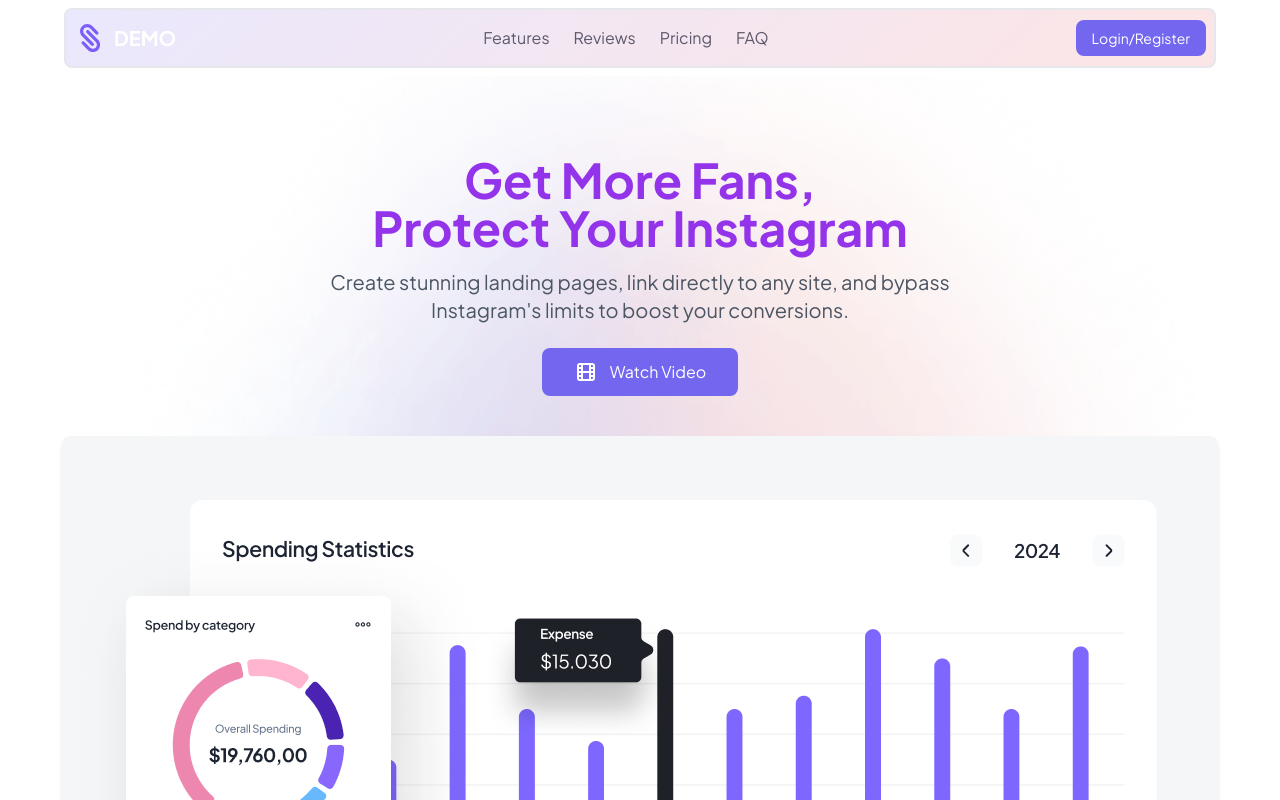
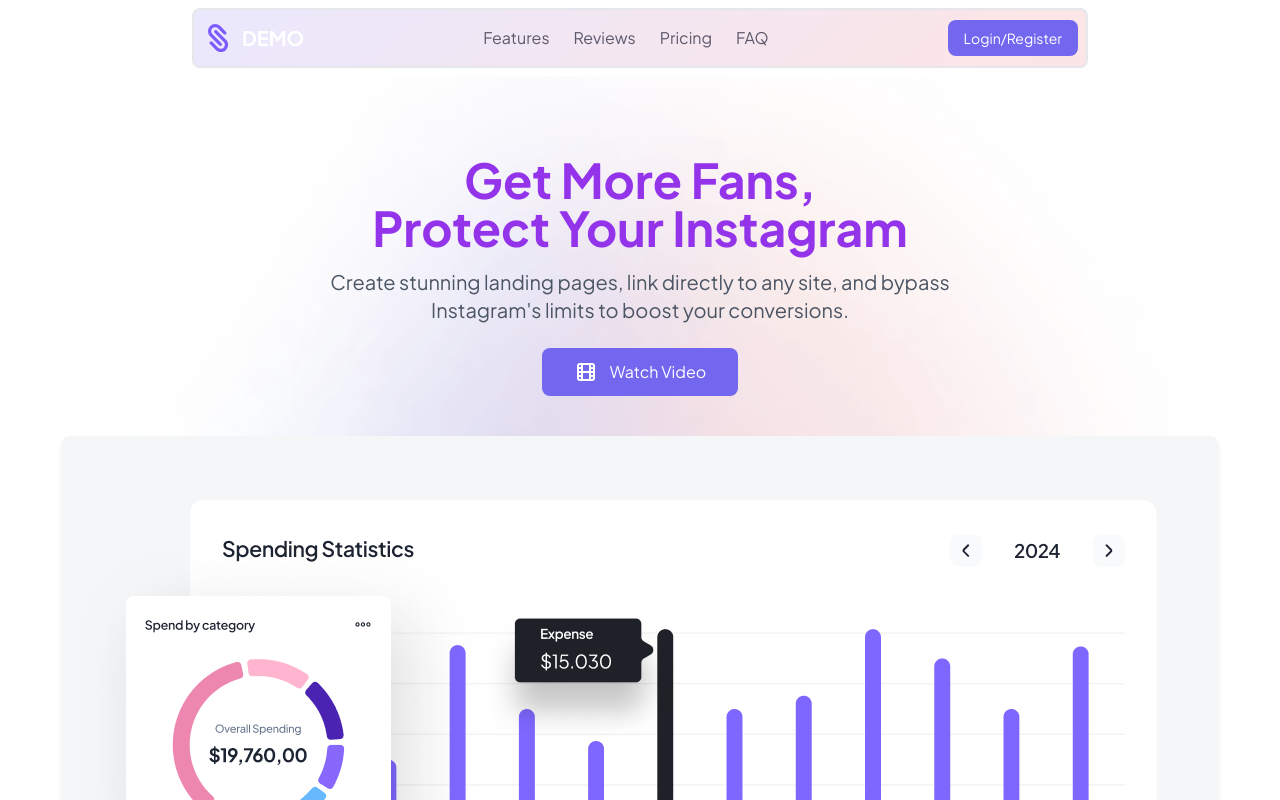
Before and after one commit to sandkingdev/nextjs-landing-page-with-seo, a Next.js app: page / in a window 1280 px wide. Shown: the top 800 px of the page. Built offline with nearby package versions, Linux system fonts and the light colour scheme.

Commit message:
the width of navbar be changed

```diff
--- a/components/Layout/Navbar/index.tsx
+++ b/components/Layout/Navbar/index.tsx
@@ -41,7 +41,7 @@
     <div className="sticky top-0 z-40">
       <header
         onClick={closeMenu}
-        className={`sticky top-0 z-40 w-[90%] mx-auto border-2 ${
+        className={`sticky top-0 z-40 w-[70%] mx-auto border-2 ${
           isScrolled
             ? "bg-white text-black shadow-md"
             : "bg-[linear-gradient(138.18deg,#eae8fd,#fce5e6_94.44%)] text-[#5D596C]"
```
